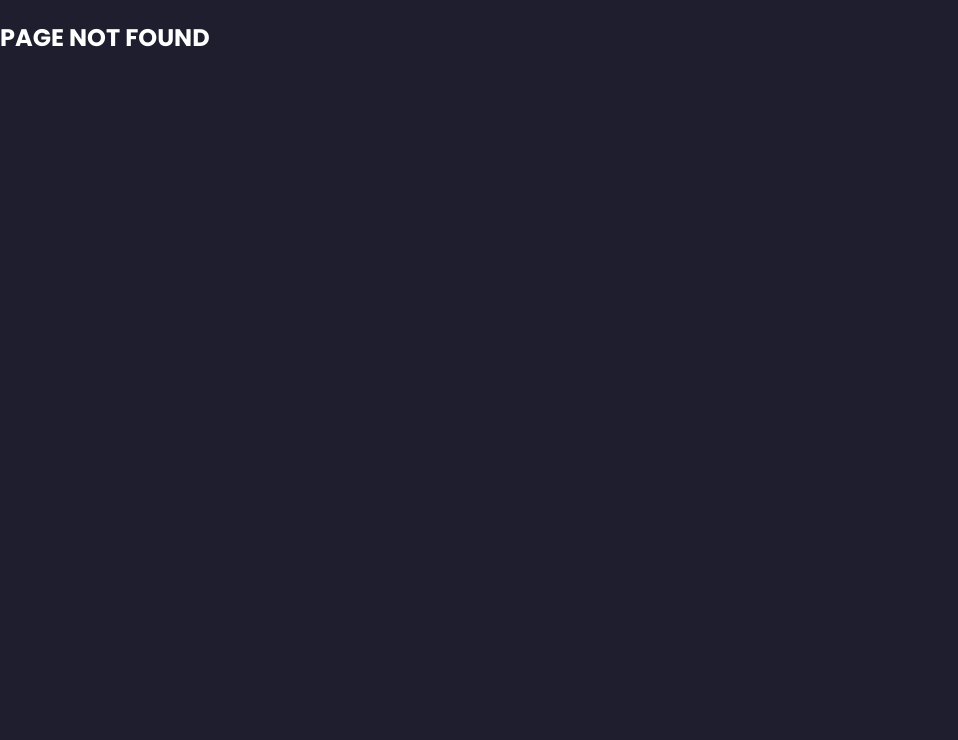
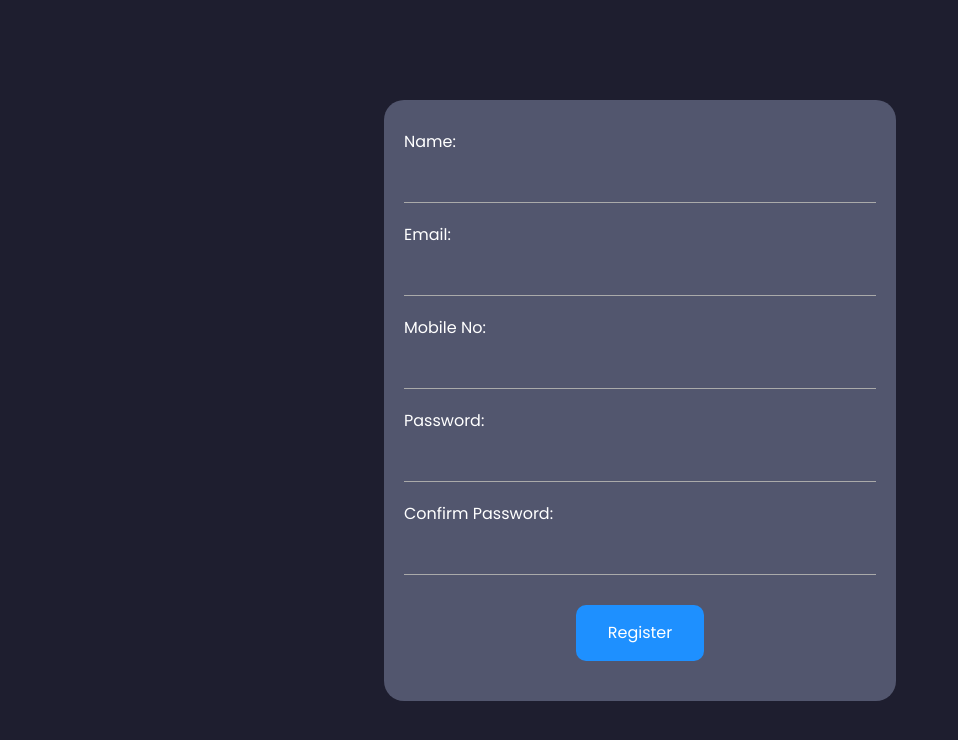
Before and after one commit to DevelopHowTo/student-mentor, a React (Create React App) app in the folder client/: page /register in a window 1280 px wide. Before the commit this address had no page. Shown: the top 740 px of the page, without its empty margins (0-958 px from the left). Built offline with nearby package versions, Linux system fonts and the light colour scheme.

Commit message:
Add Register Component

```diff
--- a/client/src/App.jsx
+++ b/client/src/App.jsx
@@ -3,6 +3,7 @@ import { connect } from "react-redux";
 import { Switch, Redirect, Route, withRouter } from "react-router-dom";
 import Dashboard from "./containers/Dashboard/Dashboard";
 import Login from "./components/Login/Login";
+import Register from "./components/Register/Register";
 import NotFound from "./components/404/404";
 import * as actionTypes from "./store/actions/actionTypes";
 import Loader from "./components/Loader/Loader";
@@ -26,6 +27,7 @@ class App extends Component {
           ) : null}
           <Route path="/dashboard" exact component={Dashboard} />
           <Route path="/login" component={Login} />
+          <Route path="/register" component={Register} />
           <Route component={NotFound} />
         </Switch>
       );
--- /dev/null
+++ b/client/src/components/Register/Register.css
@@ -0,0 +1,54 @@
+.Register__container {
+  height: 100%;
+  width: 100%;
+  display: flex;
+  justify-content: center;
+  align-items: center;
+  flex-direction: column;
+}
+.Register__form {
+  display: flex;
+  flex-direction: column;
+  justify-content: space-evenly;
+  background-color: rgb(82, 86, 110);
+  border-radius: 20px;
+  max-width: 800px;
+  max-height: 800px;
+  min-height: 200px;
+  min-width: 200px;
+  width: 40vw;
+  padding: 20px;
+}
+.Register__form label {
+  display: block;
+  margin-bottom: 10px;
+}
+.Register__form__control {
+    margin: 10px 0;
+}
+.Register__form__control input {
+  width: 100%;
+  display: block;
+  border: none;
+  border-bottom: 1px solid #aaa;
+  background-color: transparent;
+  outline: none;
+  color: #ccc;
+  padding: 0.5rem;
+  font-size: 1.2rem;
+}
+.Register__form input[type="submit"] {
+  align-self: center;
+  border: none;
+  padding: 1rem 2rem;
+  font: inherit;
+  outline: none;
+  cursor: pointer;
+  background-color: dodgerblue;
+  color: #fff;
+  border-radius: 10px;
+  margin: 20px;
+}
+.errors {
+  color: red;
+}
--- /dev/null
+++ b/client/src/components/Register/Register.jsx
@@ -0,0 +1,122 @@
+import React, { Component } from "react";
+import { connect } from "react-redux";
+import * as AuthActions from "../../store/actions/auth";
+import "./Register.css";
+import Loader from "../Loader/Loader";
+
+class Register extends Component {
+  state = {
+    email: "",
+    password: "",
+    password2: "",
+    name: "",
+    mobile: ""
+  };
+  handleInput = (event, key) => {
+    this.setState({
+      [key]: event.target.value
+    });
+  };
+  handleForm = event => {
+    event.preventDefault();
+    // Dispatch authInit with user and type as "Register"
+    const user = {
+      email: this.state.email,
+      password: this.state.password
+    };
+    this.props.handleForm({ user, type: "Register" });
+  };
+  render() {
+    let content;
+    let errorMessageArr;
+    if (this.props.loading) {
+      // Show Loader
+      content = <Loader />;
+    } else {
+      // Show login form if not logged in
+      if (this.props.error) {
+        errorMessageArr = this.props.errorMessageArr;
+      }
+      content = (
+        <form onSubmit={this.handleForm} className="Register__form">
+          <div className="Register__form__control">
+            <label htmlFor="name">Name:</label>
+            <input
+              type="text"
+              name="name"
+              id="name"
+              onChange={event => this.handleInput(event, "name")}
+              required
+            />
+          </div>
+          <div className="Register__form__control">
+            <label htmlFor="email">Email:</label>
+            <input
+              type="email"
+              name="email"
+              id="email"
+              onChange={event => this.handleInput(event, "email")}
+              required
+            />
+          </div>
+          <div className="Register__form__control">
+            <label htmlFor="mobile">Mobile No:</label>
+            <input
+              type="text"
+              name="mobile"
+              id="mobile"
+              onChange={event => this.handleInput(event, "mobile")}
+              required
+            />
+          </div>
+          <div className="Register__form__control">
+            <label htmlFor="password">Password:</label>
+            <input
+              type="password"
+              name="password"
+              id="password"
+              onChange={event => this.handleInput(event, "password")}
+              required
+            />
+          </div>
+          <div className="Register__form__control">
+            <label htmlFor="password2">Confirm Password:</label>
+            <input
+              type="password"
+              name="password2"
+              id="password2"
+              onChange={event => this.handleInput(event, "password2")}
+              required
+            />
+          </div>
+          <input type="submit" value="Register" />
+        </form>
+      );
+    }
+    return (
+      <div className="Register__container">
+        <span className="errors">{errorMessageArr}</span>
+        {content}
+      </div>
+    );
+  }
+}
+
+const mapStateToProps = state => {
+  return {
+    loading: state.auth.loading,
+    error: state.auth.error,
+    errorMessageArr: state.auth.errorMessageArr
+  };
+};
+
+const mapDispatchToProps = dispatch => {
+  return {
+    handleForm: data => dispatch(AuthActions.authInit(data))
+  };
+};
+
+export default connect(
+  mapStateToProps,
+  mapDispatchToProps
+)(Register);
```
